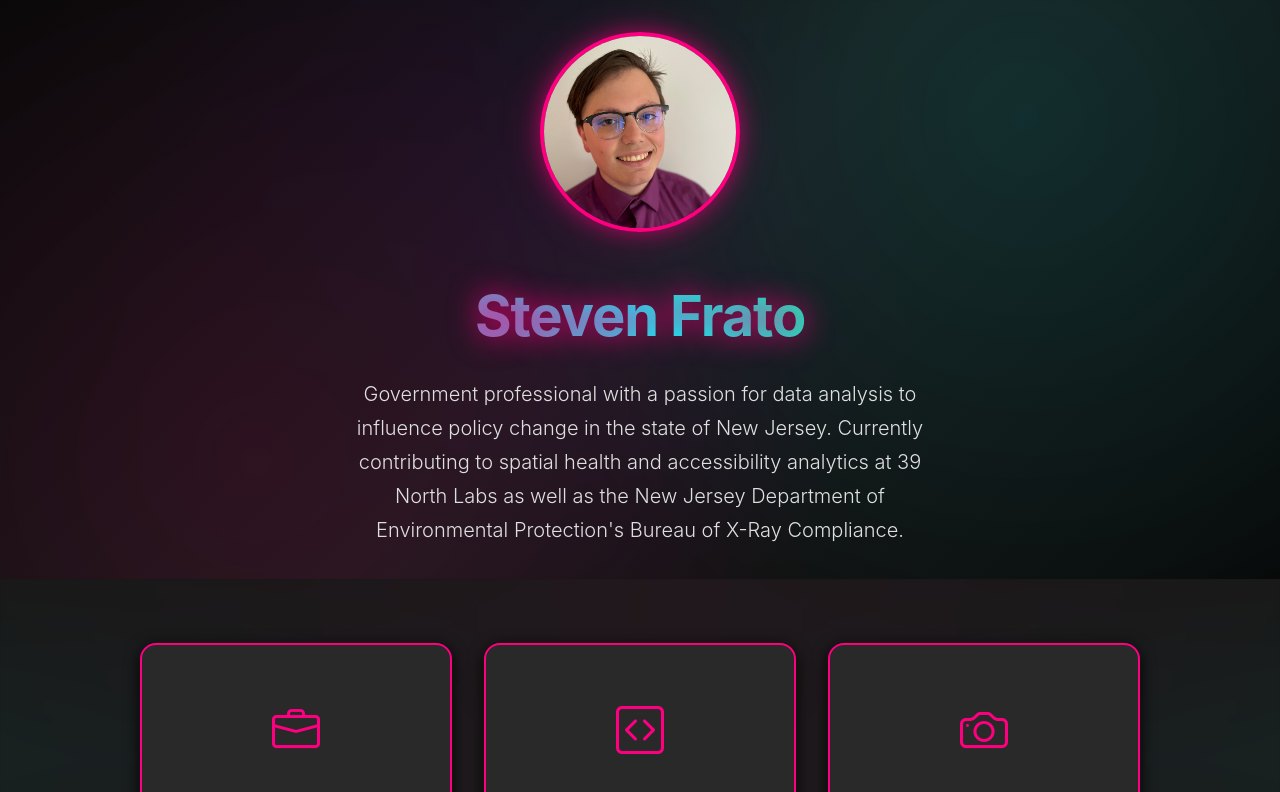
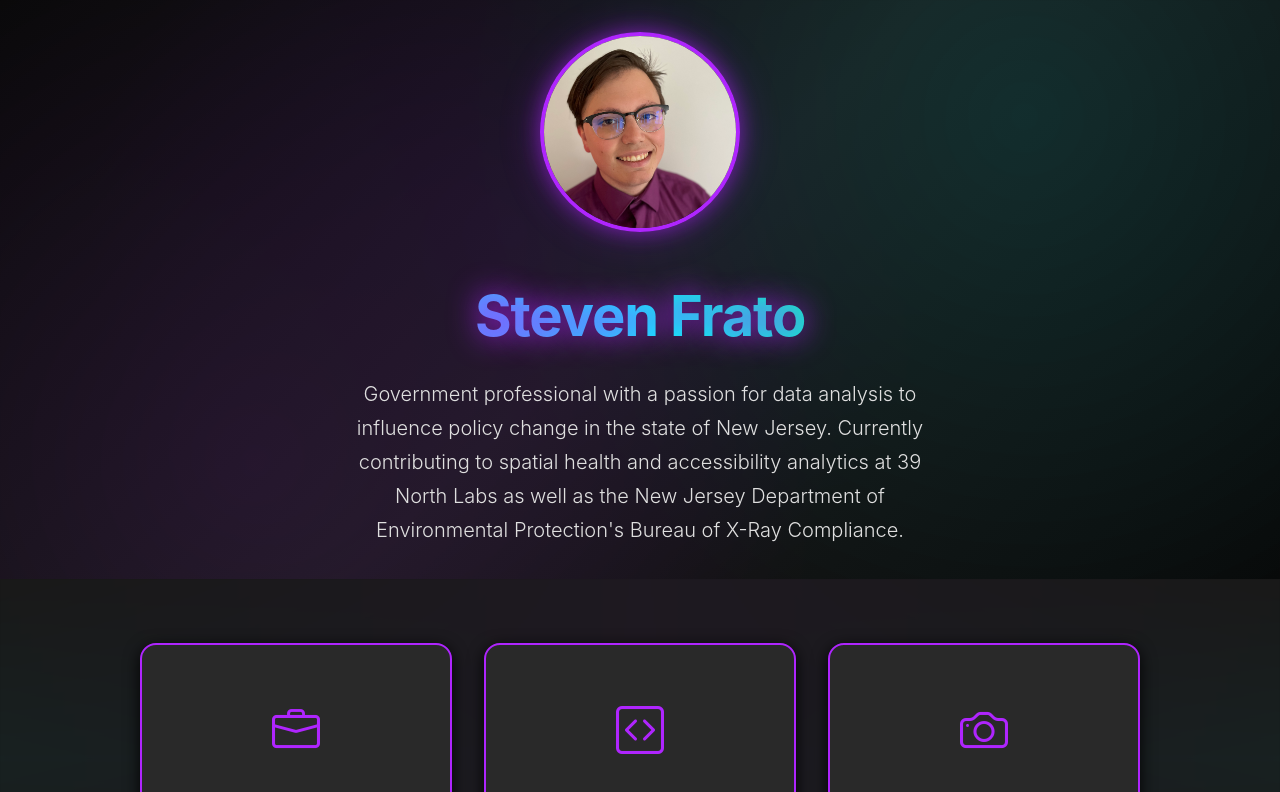
Before and after one commit to SFRATO/StevensWebsite, a React (Vite) app: page / in a window 1280 px wide. Shown: the top 792 px of the page. Built offline with nearby package versions, Linux system fonts and the light colour scheme; the HTML template or start-up script is replaced by a standard one.

Commit message:
Change Pink Borders to Neon Purple

```diff
--- a/src/index.css
+++ b/src/index.css
@@ -4,7 +4,7 @@
   /* Neon Color Palette with Sharp Contrast */
   --void: #0a0a0a;                  /* HEX: #0a0a0a, RGB: 10, 10, 10 - Deep void black */
   --stark-white: #ffffff;           /* HEX: #ffffff, RGB: 255, 255, 255 - Pure stark white */
-  --neon-fuchsia: #ff0080;          /* HEX: #ff0080, RGB: 255, 0, 128 - Electric fuchsia */
+  --neon-fuchsia: #B026FF;          /* HEX: #B026FF, RGB: 176, 38, 255 - Neon purple */
   --neon-cyan: #00ffff;             /* HEX: #00ffff, RGB: 0, 255, 255 - Bright cyan */
   --neon-purple: #8000ff;           /* HEX: #8000ff, RGB: 128, 0, 255 - Electric purple */
   --jewel-emerald: #00ff80;         /* HEX: #00ff80, RGB: 0, 255, 128 - Jewel emerald */
@@ -16,7 +16,7 @@
   --text-medium: #b0b0b0;           /* HEX: #b0b0b0, RGB: 176, 176, 176 - Medium text */
 
   /* Neon Shadows and Effects */
-  --shadow-neon-fuchsia: 0 0 20px rgba(255, 0, 128, 0.5), 0 0 40px rgba(255, 0, 128, 0.3);
+  --shadow-neon-fuchsia: 0 0 20px rgba(176, 38, 255, 0.5), 0 0 40px rgba(176, 38, 255, 0.3);
   --shadow-neon-cyan: 0 0 20px rgba(0, 255, 255, 0.5), 0 0 40px rgba(0, 255, 255, 0.3);
   --shadow-neon-purple: 0 0 20px rgba(128, 0, 255, 0.5), 0 0 40px rgba(128, 0, 255, 0.3);
   --shadow-dark: 0 8px 32px rgba(0, 0, 0, 0.8);
```
